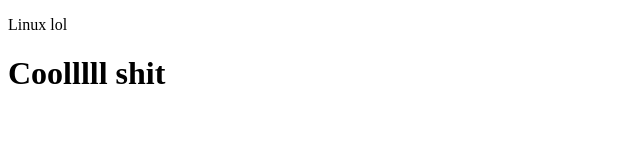
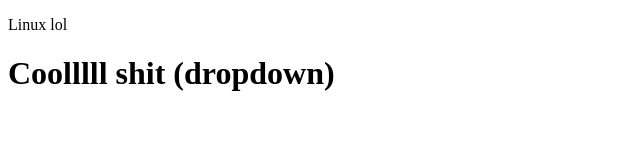
Before and after one commit to mituls101/testrepo69, a plain HTML site: page index.html in a window 1280 px wide. Shown: the whole page, without its empty margins (0-640 px from the left). Drawn offline with Linux system fonts and the light colour scheme.

```diff
--- a/index.html
+++ b/index.html
@@ -6,7 +6,7 @@
     <title>Lololol</title>
     <p>Linux lol</p>
 
-    <h1> Coolllll shit </h1>
+    <h1> Coolllll shit (dropdown) </h1>
 </head>
 <body>
 
```
